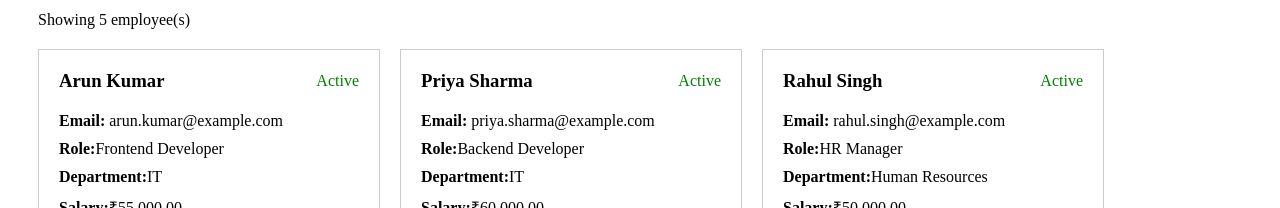
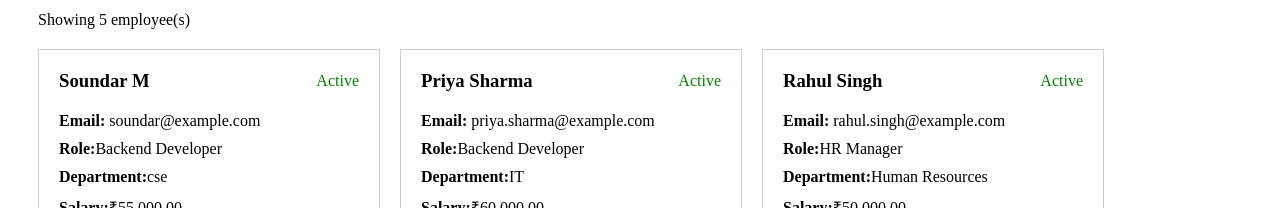
Before and after one commit to SrinathGunaSekar/hr-portal-using-angular, an Angular app: page /employees in a window 1280 px wide. Shown: the part 659-867 px from the top of the page. Built offline with nearby package versions, Linux system fonts and the light colour scheme.

Commit message:
soundar update

```diff
--- a/src/app/employee-list/employee-list.component.ts
+++ b/src/app/employee-list/employee-list.component.ts
@@ -9,10 +9,10 @@ export class EmployeeListComponent {
    employees: Employee[] = [
   {
     id: 1,
-    name: 'Arun Kumar',
-    email: 'arun.kumar@example.com',
-    role: 'Frontend Developer',
-    department: 'IT',
+    name: 'Soundar M',
+    email: 'soundar@example.com',
+    role: 'Backend Developer',
+    department: 'cse',
     salary: 55000,
     joiningDate: '2023-06-15',
     status: 'Active'
```
